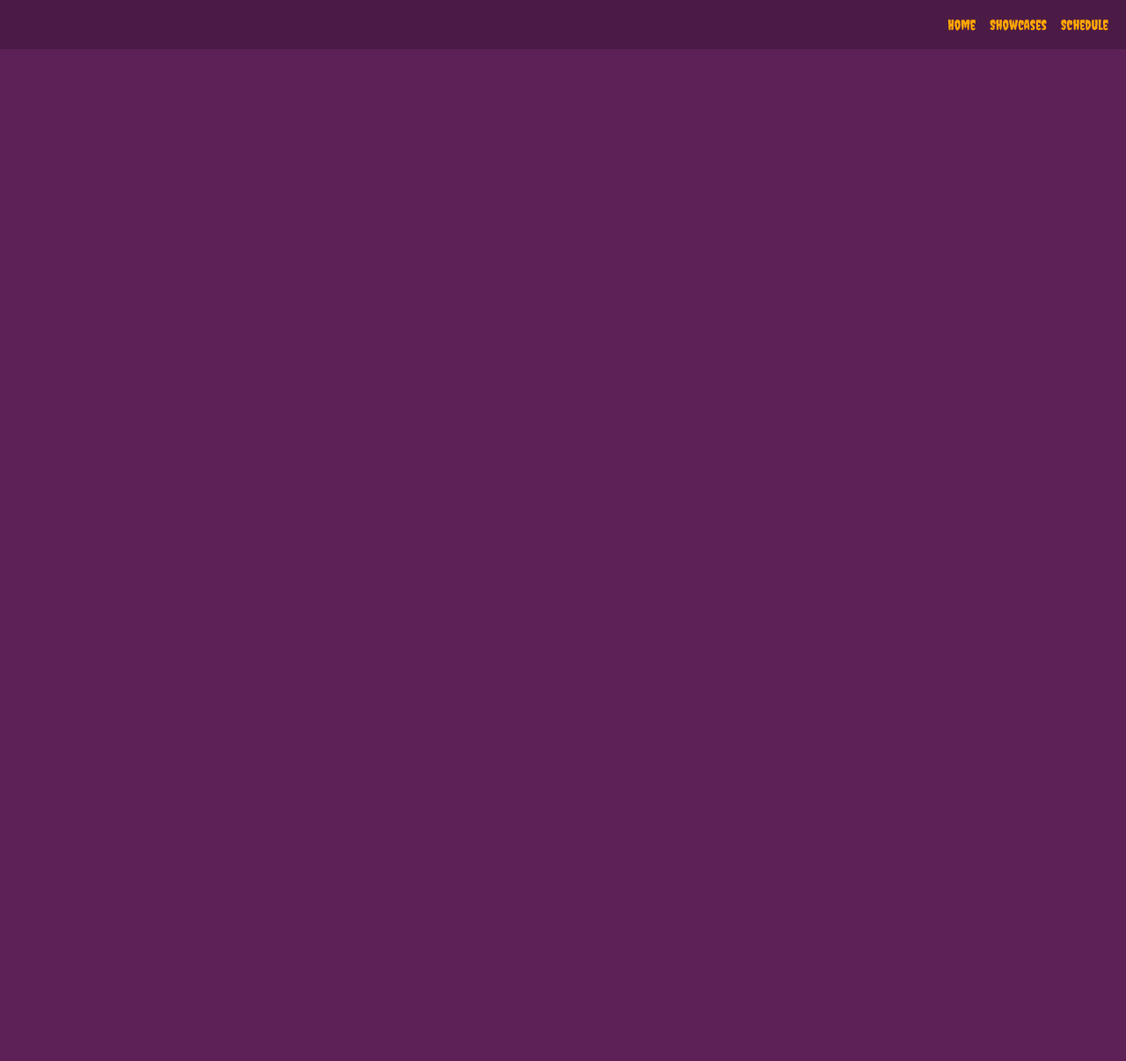
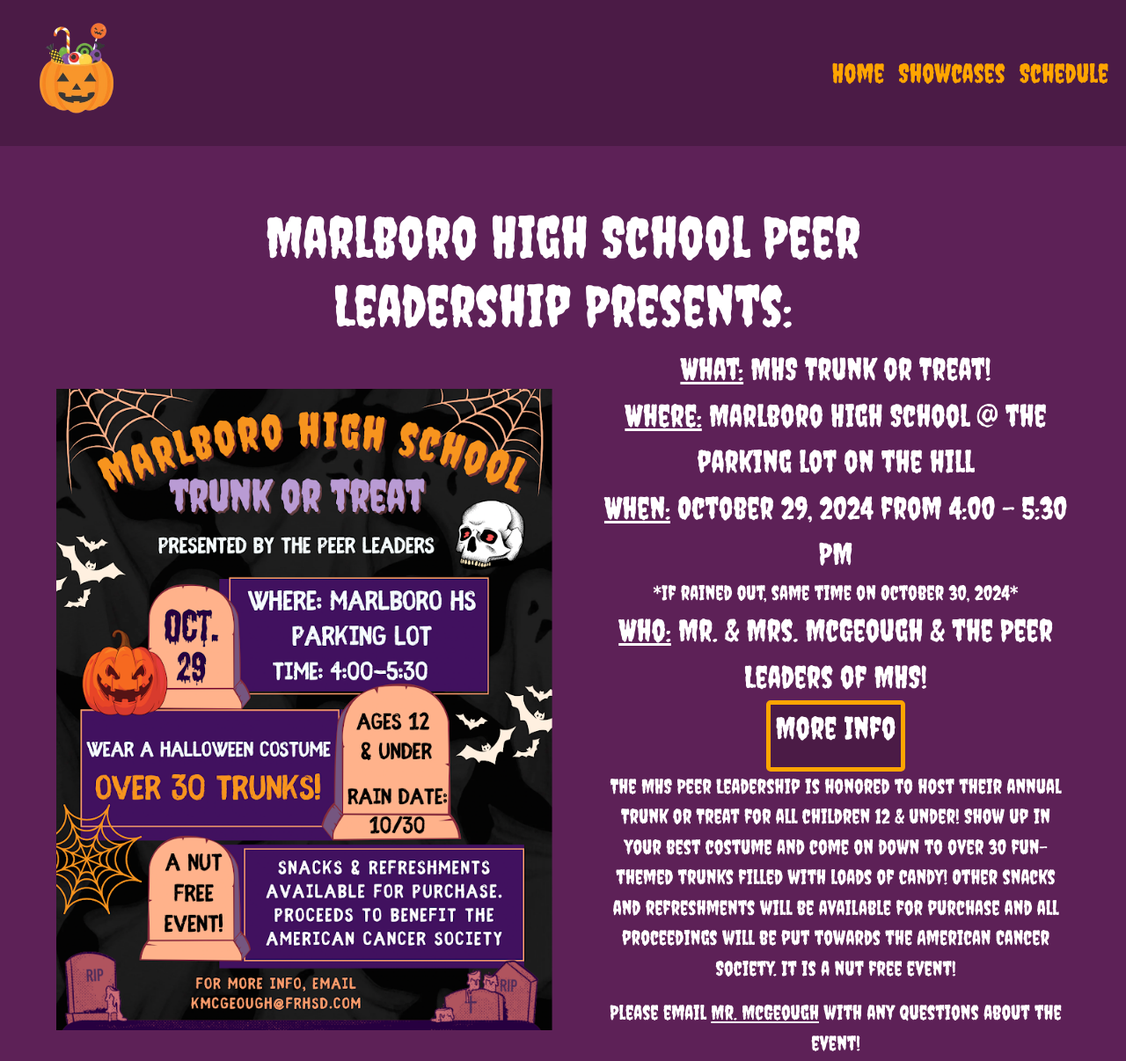
Before and after one commit to rklad/trunk-or-treat, a plain HTML site: page index.html in a window 1280 px wide. Shown: the whole page at 88% size. Before the commit the page ends 800 px from the top, so only its background shows below. Drawn offline with nearby package versions, Linux system fonts and the light colour scheme.

Commit message:
finished html on home page, gotta do jQ elements

```diff
--- a/index.html
+++ b/index.html
@@ -24,13 +24,18 @@
 </head>
 
 <body>
+
+  <!-- NAV-->
   <nav class="navbar navbar-expand-lg navbg">
     <div class="container-fluid">
-          <img src="" alt="">
-          <button class="navbar-toggler" type="button" data-bs-toggle="collapse" data-bs-target="#navbarNavAltMarkup" aria-controls="navbarNavAltMarkup" aria-expanded="false" aria-label="Toggle navigation">
+      <img src="imgs/pumpkinnav.png" class="img-fluid pumpkinnav">
+      <button class="navbar-toggler burger" type="button" data-bs-toggle="collapse" data-bs-target="#navbarNavAltMarkup"
+        aria-controls="navbarNavAltMarkup" aria-expanded="false" aria-label="Toggle navigation">
         <span class="navbar-toggler-icon"></span>
       </button>
+
       <div class="collapse navbar-collapse" id="navbarNavAltMarkup">
+
         <div class="navbar-nav ms-auto">
           <a class="nav-link text-end navtext" aria-current="page" href="index.html">Home</a>
           <a class="nav-link ms-auto text-end navtext" href="showcase.html">Showcases</a>
@@ -40,6 +45,29 @@
     </div>
   </nav>
 
+  <!-- END OF NAV-->
+
+  <!--LANDING PAGE-->
+  <div class="container-fluid p-5">
+    <div class="row text-center align-items-center justify-content-center text-center p-3">
+      <h1 class="text-white landingtext">Marlboro High School Peer <br> Leadership Presents:</h1>
+      <div class="col-6 text-center">
+        <img src="imgs/trunk poster.png" alt="" class="img-fluid">
+      </div>
+      <div class="col-6">
+        <ul class="text-white homescreen listtext align-items -center">
+          <li><u>What:</u> MHS Trunk or Treat!</li>
+          <li><u>Where:</u> Marlboro High School @ the parking lot on the hill</li>
+          <li><u>When:</u> October 29, 2024 from 4:00 - 5:30 PM</li>
+          <li class="subtext">*If rained out, same time on October 30, 2024*</li>
+          <li><u>Who:</u> Mr. & Mrs. McGeough & the Peer Leaders of MHS!</li>
+          <li><button class="more-info"><p class="btntext text-white">More Info</p></button></li>
+          <li><p class="infotext subtext">The MHS Peer Leadership is honored to host their annual Trunk or Treat for all children 12 & under! Show up in your best costume and come on down to over 30 fun-themed trunks filled with loads of candy! Other snacks and refreshments will be available for purchase and all proceedings will be put towards the American Cancer Society. It is a nut free event!</p></li>
+          <li><p class="infotext subtext">Please email <a href="mailto:tmcgeough@frhsd.com" class="text-white">Mr. McGeough</a> with any questions about the event!</p></li>
+        </ul>
+      </div>
+    </div>
+  </div>
 
 
   <footer>
@@ -53,6 +81,7 @@
   <script src="https://cdn.jsdelivr.net/npm/bootstrap@5.3.2/dist/js/bootstrap.min.js"
     integrity="sha384-BBtl+eGJRgqQAUMxJ7pMwbEyER4l1g+O15P+16Ep7Q9Q+zqX6gSbd85u4mG4QzX+"
     crossorigin="anonymous"></script>
+    <script src = "script.js"></script>
 </body>
 
 </html>
--- a/style.css
+++ b/style.css
@@ -10,4 +10,62 @@ body {
     font-family: "Creepster", system-ui;
   font-weight: 400;
   font-style: normal;
+  font-size:30px;
 }
+
+.navtext:hover {
+    color:rgb(255, 205, 111);
+}
+
+.burger {
+    background-color: orange;
+}
+
+.pumpkinnav {
+    width:150px;
+    height:150px;
+}
+
+.landingtext {
+    font-family: "Creepster", system-ui;
+    font-size:65px;
+    font-weight: 400;
+  font-style: normal;
+}
+
+ul.homescreen {
+    list-style-type: none;
+}
+
+.listtext {
+    font-family: "Creepster", system-ui;
+    font-size:35px;
+    font-weight: 400;
+  font-style: normal;
+}
+
+.subtext {
+    font-family: "Creepster", system-ui;
+    font-size:23px;
+    font-weight: 400;
+  font-style: normal;
+}
+
+.btntext {
+    font-family: "Creepster", system-ui;
+    font-size:35px;
+    font-weight: 400;
+  font-style: normal;
+}
+
+.more-info {
+    background-color: #4b1b46;
+    border: orange solid 5px;
+    border-radius: 5px 5px 5px 5px
+}
+
+.more-info:hover {
+    background-color: orange;
+    border: white solid 5px;
+    border-radius: 5px 5px 5px 5px
+}
```
Also changed, not shown: imgs/pumpkinnav.png (added), imgs/trunk poster.png (added). Lines whose indentation alone changed are shown as unchanged.
